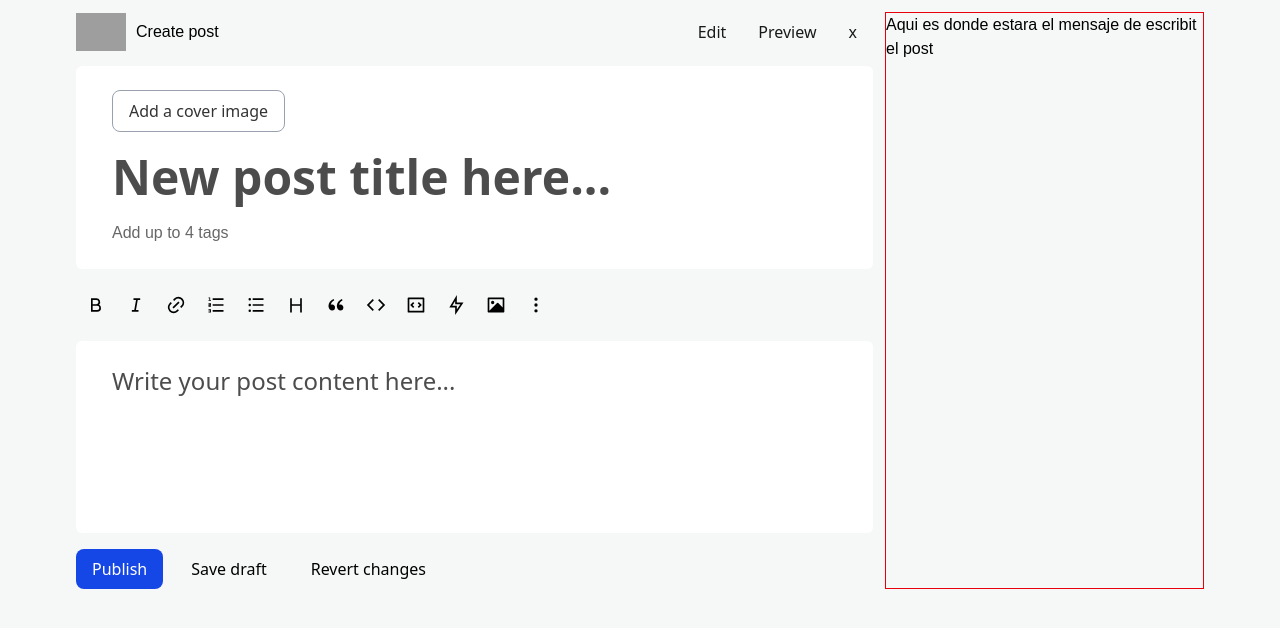
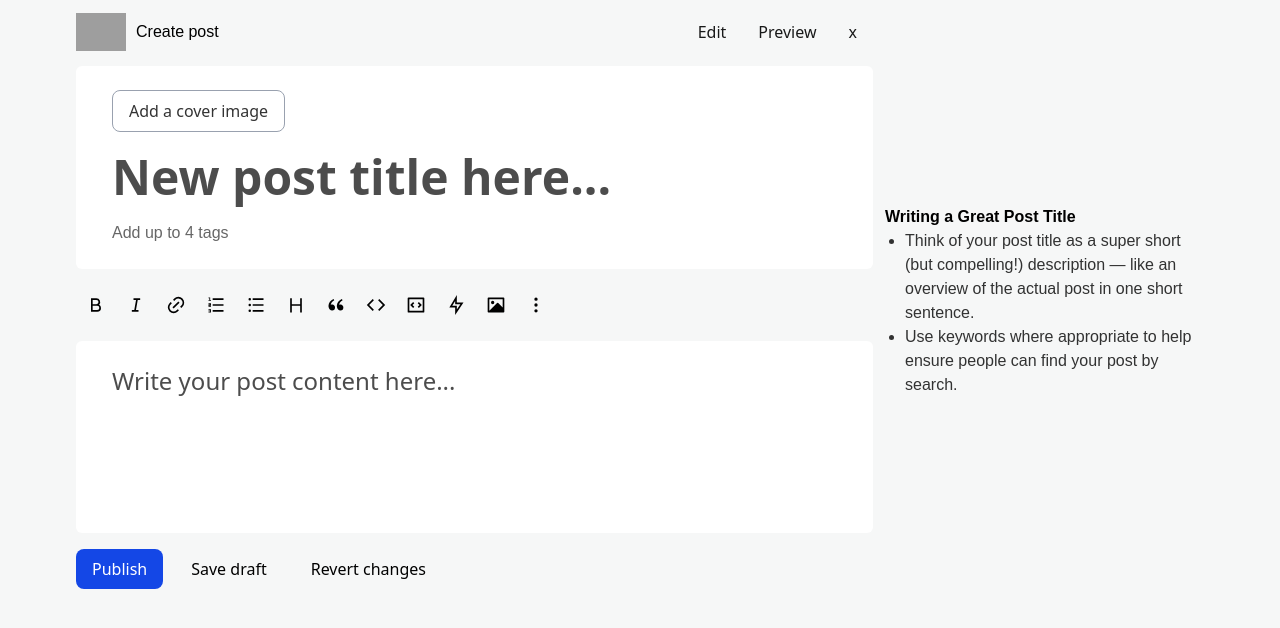
Before and after one commit to leonardomp22000/devToReact, a Next.js app: page /new in a window 1280 px wide. Shown: the top 628 px of the page. Built offline with nearby package versions, Linux system fonts and the light colour scheme; grey boxes are pictures that could not be loaded.

Commit message:
PostMessage done

```diff
--- /dev/null
+++ b/src/components/PostMessage.jsx
@@ -0,0 +1,39 @@
+export default function PostMessage({ isTitle = true }) {
+  return (
+    <section>
+      {isTitle ? (
+        <section>
+          <h2 className="font-bold">Writing a Great Post Title</h2>
+          <ul className="list-disc pl-5 text-black/80">
+            <li>
+              Think of your post title as a super short (but compelling!)
+              description — like an overview of the actual post in one short
+              sentence.
+            </li>
+            <li>
+              Use keywords where appropriate to help ensure people can find your
+              post by search.
+            </li>
+          </ul>
+        </section>
+      ) : (
+        <section>
+          <h2 className="font-bold">Editor basics</h2>
+          <ul className="list-disc pl-5 text-black/80">
+            <li>
+              Use Markdown to write and format posts. Commonly used syntax
+            </li>
+            <li>
+              Embed rich content such as Tweets, YouTube videos, etc. Use the
+              complete URL:
+            </li>
+            <li>
+              In addition to images for the post's content, you can also drag
+              and drop a cover image.
+            </li>
+          </ul>
+        </section>
+      )}
+    </section>
+  );
+}
--- a/src/pages/new/index.jsx
+++ b/src/pages/new/index.jsx
@@ -1,5 +1,6 @@
 import NavPost from "@/components/NavPost";
 import PostForm from "@/components/PostForm";
+import PostMessage from "@/components/PostMessage";
 
 export default function () {
   return (
@@ -9,9 +10,8 @@ export default function () {
           <NavPost></NavPost>
           <PostForm></PostForm>
         </section>
-        <section className="hidden border border-red-600 md:block md:flex-1/3">
-          {" "}
-          Aqui es donde estara el mensaje de escribit el post
+        <section className="flex w-full flex-col justify-evenly">
+          <PostMessage />
         </section>
       </section>
     </section>
```
